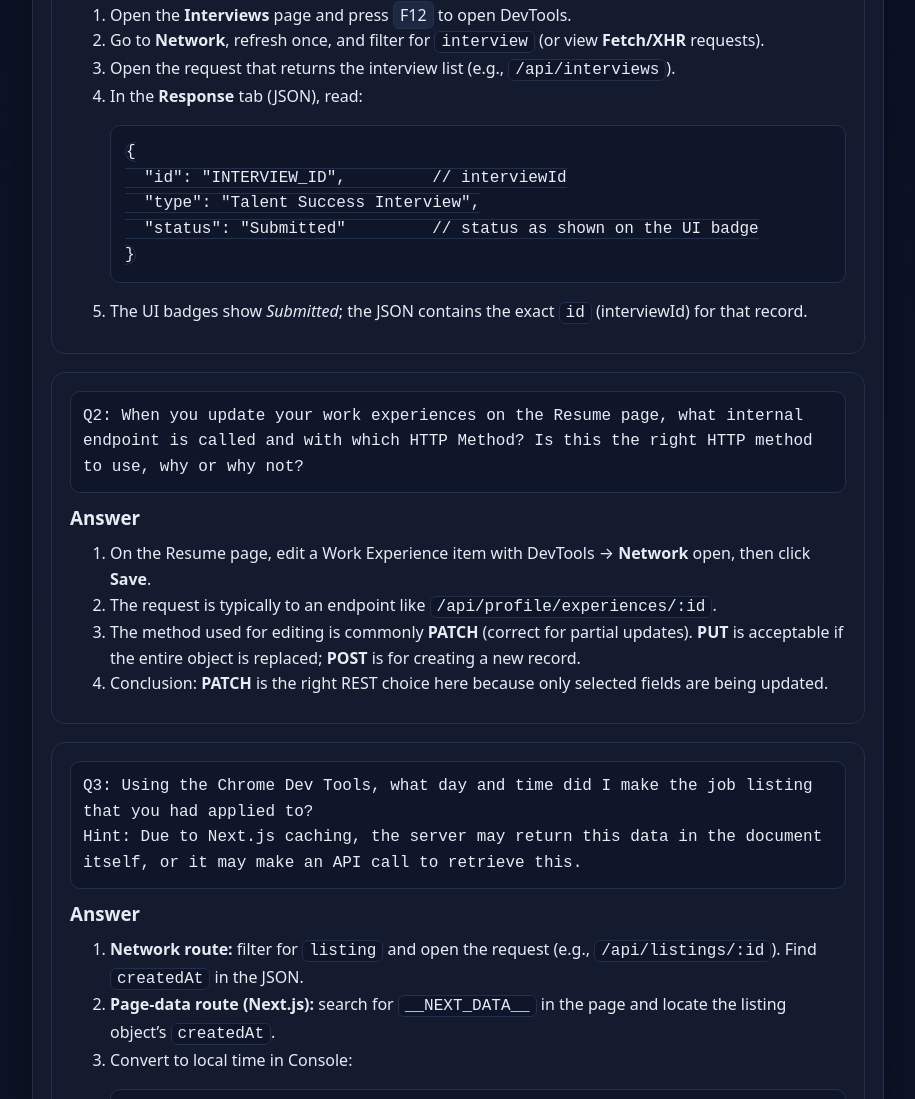
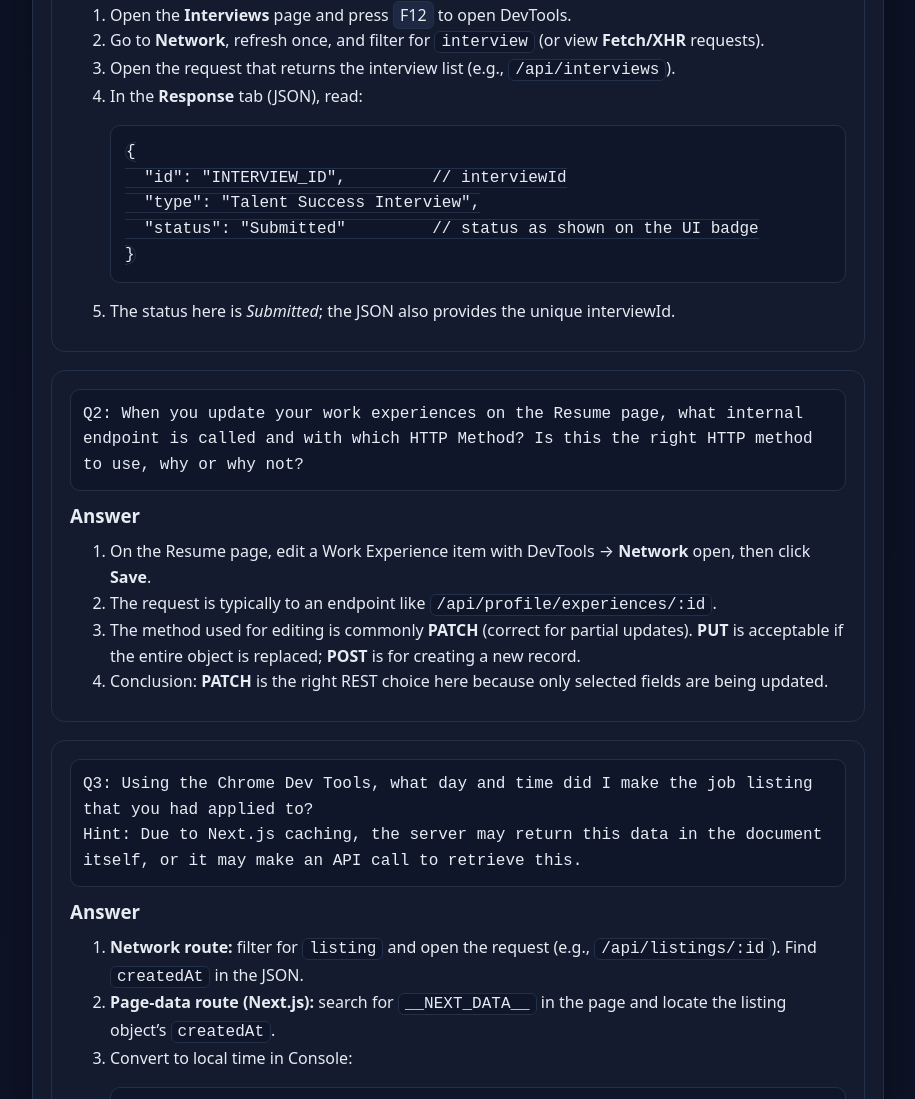
Before and after one commit to shreyap79-sketch/mercor-support-site, a plain HTML site: page index.html in a window 1280 px wide. Shown: the part 2236-3335 px from the top of the page, without its empty margins (182-1097 px from the left). Drawn offline with Linux system fonts and the light colour scheme.

Commit message:
Update index.html

```diff
--- a/index.html
+++ b/index.html
@@ -6,7 +6,6 @@
   <title>Mercor — Knowledge Base & Technical Skills</title>
   <link rel="stylesheet" href="styles.css" />
   <style>
-    /* minimal polish; safe with your existing styles.css */
     .wrap {max-width: 900px; margin: 0 auto; padding: 24px;}
     .card { background:#141b2e;border:1px solid #22304a;border-radius:14px;padding:18px;margin:18px 0 }
     .muted { color:#9fb3c8 }
@@ -110,7 +109,7 @@ Q1: Using the Chrome Dev Tools, find the `interviewId` and `status` of your Tale
   "status": "Submitted"         // status as shown on the UI badge
 }</code></pre>
           </li>
-          <li>The UI badges show <em>Submitted</em>; the JSON contains the exact <code class="inline">id</code> (interviewId) for that record.</li>
+          <li>The status here is <em>Submitted</em>; the JSON also provides the unique interviewId.</li>
         </ol>
       </article>
 
```
